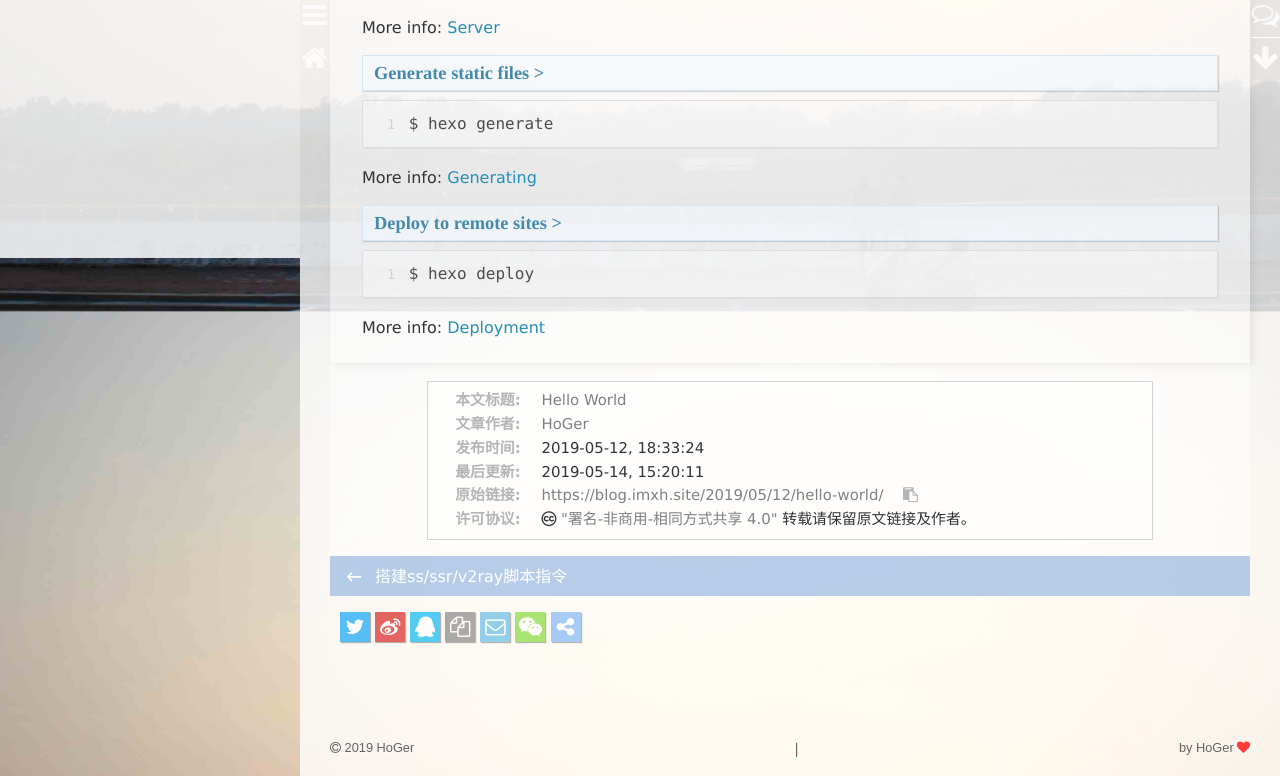
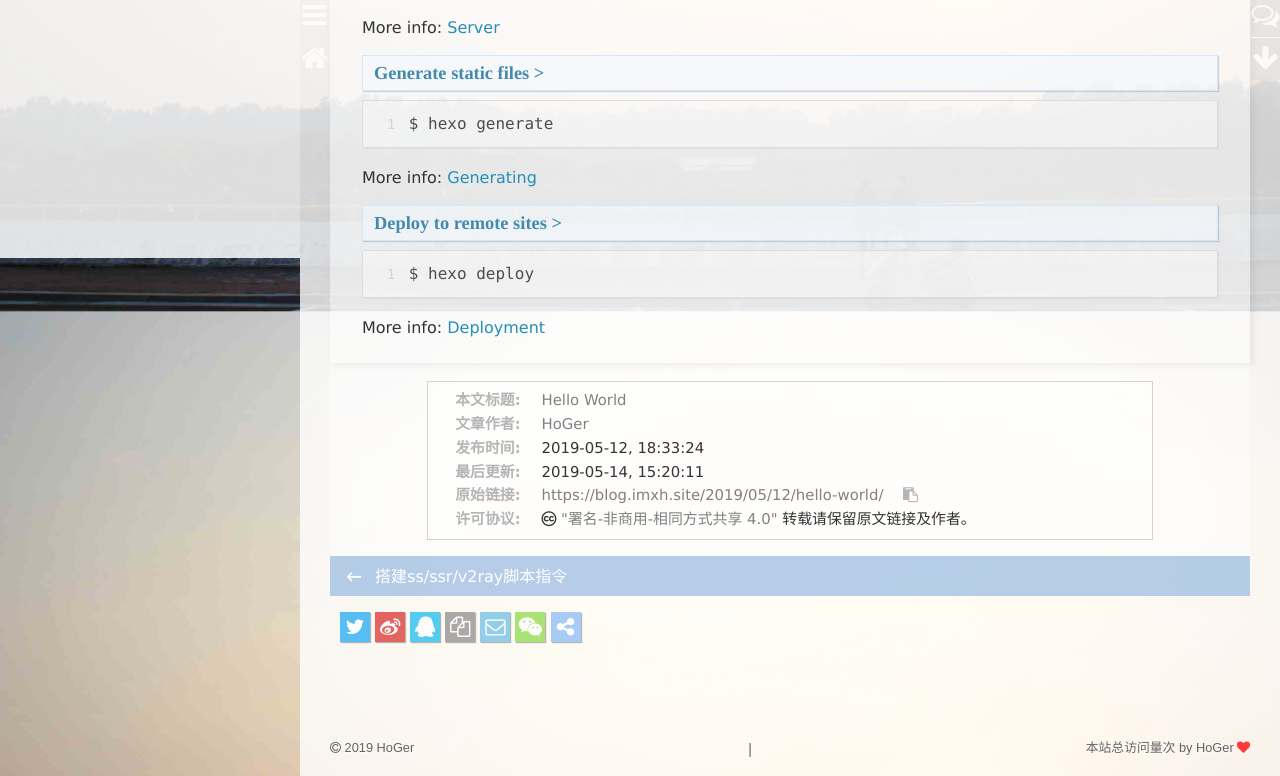
Before and after one commit to imxh/imxh.github.io, a plain HTML site: page 2019/05/12/hello-world/index.html in a window 1280 px wide. Shown: the part 542-1318 px from the top of the page. Drawn offline with nearby package versions, Linux system fonts and the light colour scheme; some packages are replaced by stand-ins of ours; no server answers; a script that the page names is missing.

Commit message:
Site updated: 2019-06-04 22:38:35

```diff
--- a/2019/05/12/hello-world/index.html
+++ b/2019/05/12/hello-world/index.html
@@ -454,6 +454,9 @@
                 2019 HoGer
             </div>
             <div class="footer-right">
+                    <span id="busuanzi_container_site_pv">
+                            本站总访问量<span id="busuanzi_value_site_pv"></span>次
+                    </span>
                  by HoGer <i class="fa fa-heart animated infinite pulse"></i>
             </div>
         </div>
@@ -477,6 +480,8 @@
             </div>
 
     </div>
+    <script async src="//busuanzi.ibruce.info/busuanzi/2.3/busuanzi.pure.mini.js">
+    </script>
 </footer>
     </div>
 
```
Also changed, not shown: 2019/05/12/科学上网搭建教程/index.html (+5 -0 lines), archives/2019/05/index.html (+5 -0 lines), archives/2019/index.html (+5 -0 lines), archives/index.html (+5 -0 lines), index.html (+5 -0 lines).
